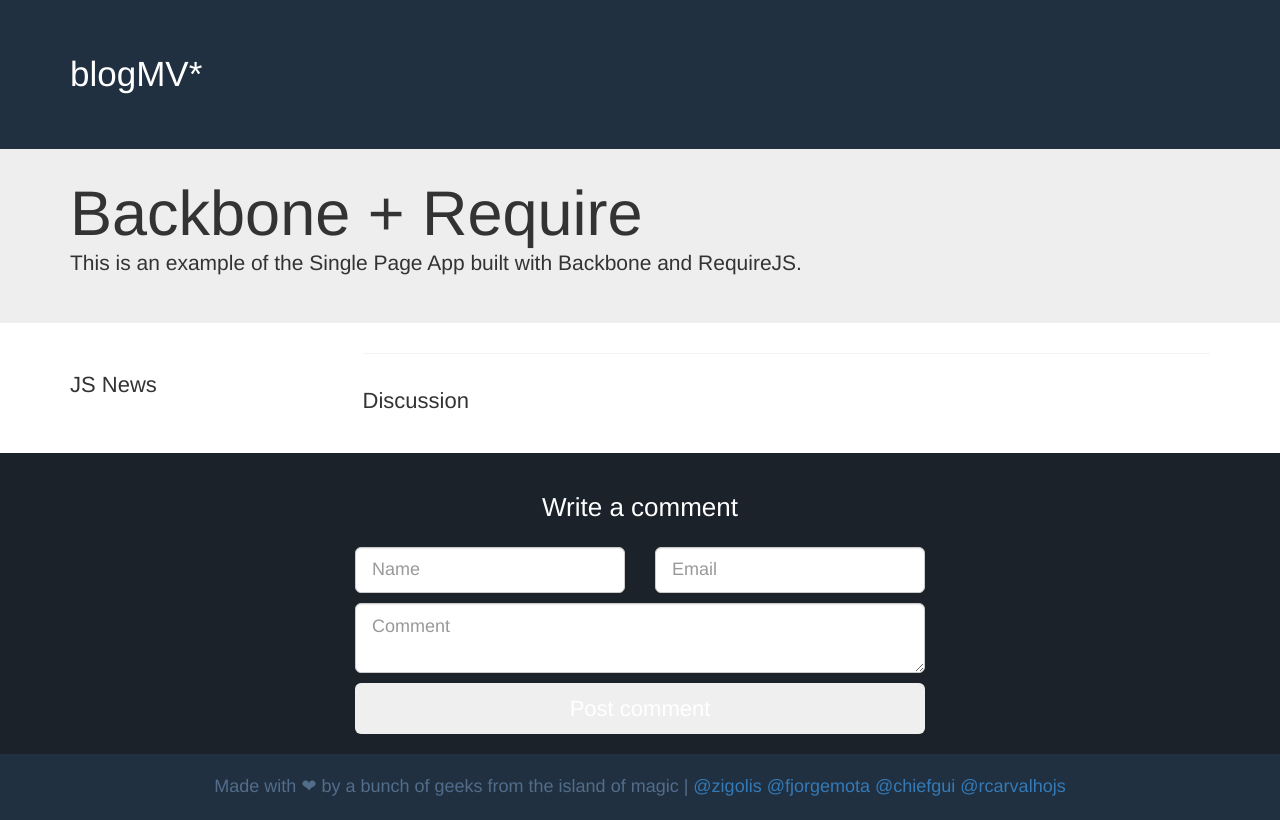
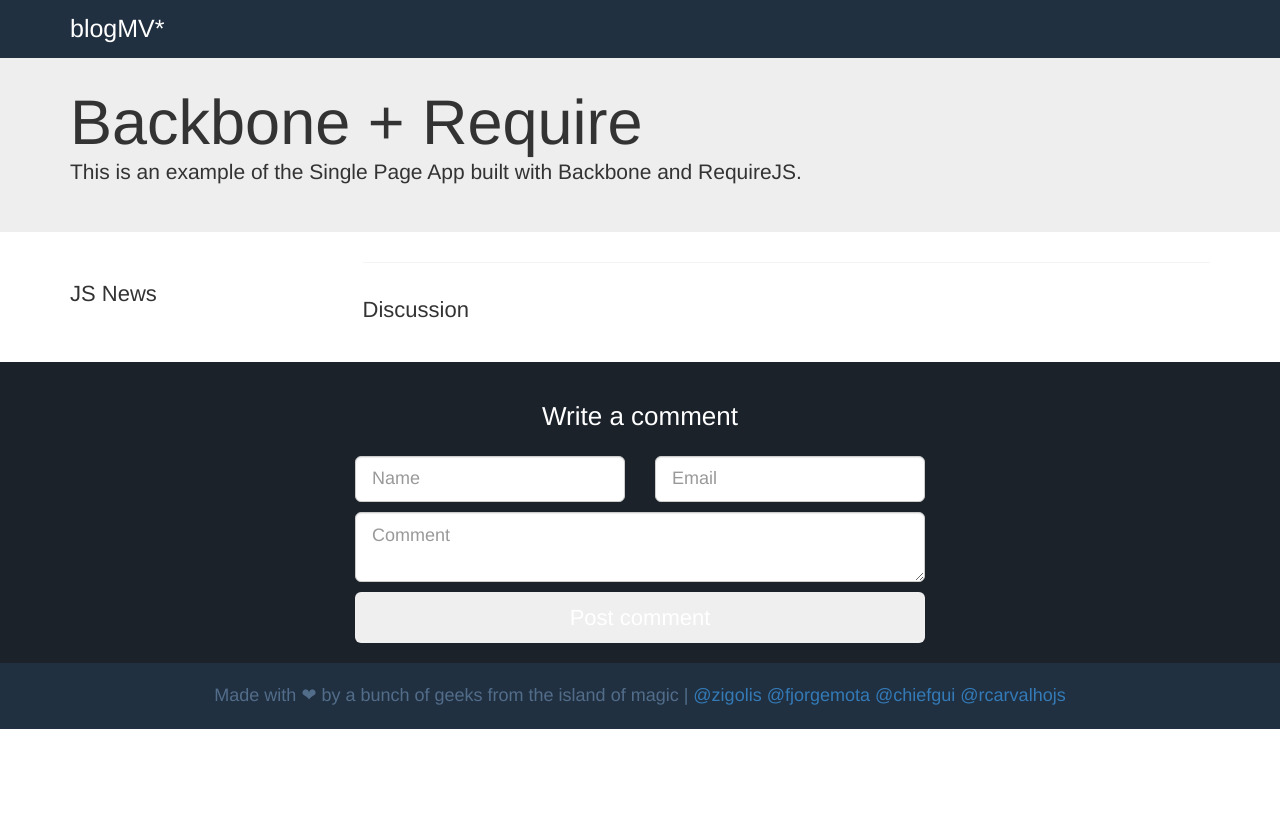
Before and after one commit to blogmv/backbone-require, a website: page index.html in a window 1280 px wide. Drawn offline with nearby package versions, Linux system fonts and the light colour scheme.

Commit message:
Updated CSS File

```diff
--- a/assets/css/component.css
+++ b/assets/css/component.css
@@ -12,10 +12,10 @@
 
 .header h1 {
     color: #fff;
-    font-size: 35px;
+    font-size: 25px;
     margin-bottom: 0;
     margin-top: 0;
-    padding: 55px 0;
+    padding: 15px 0;
     font-weight: 100;
 }
 
```
